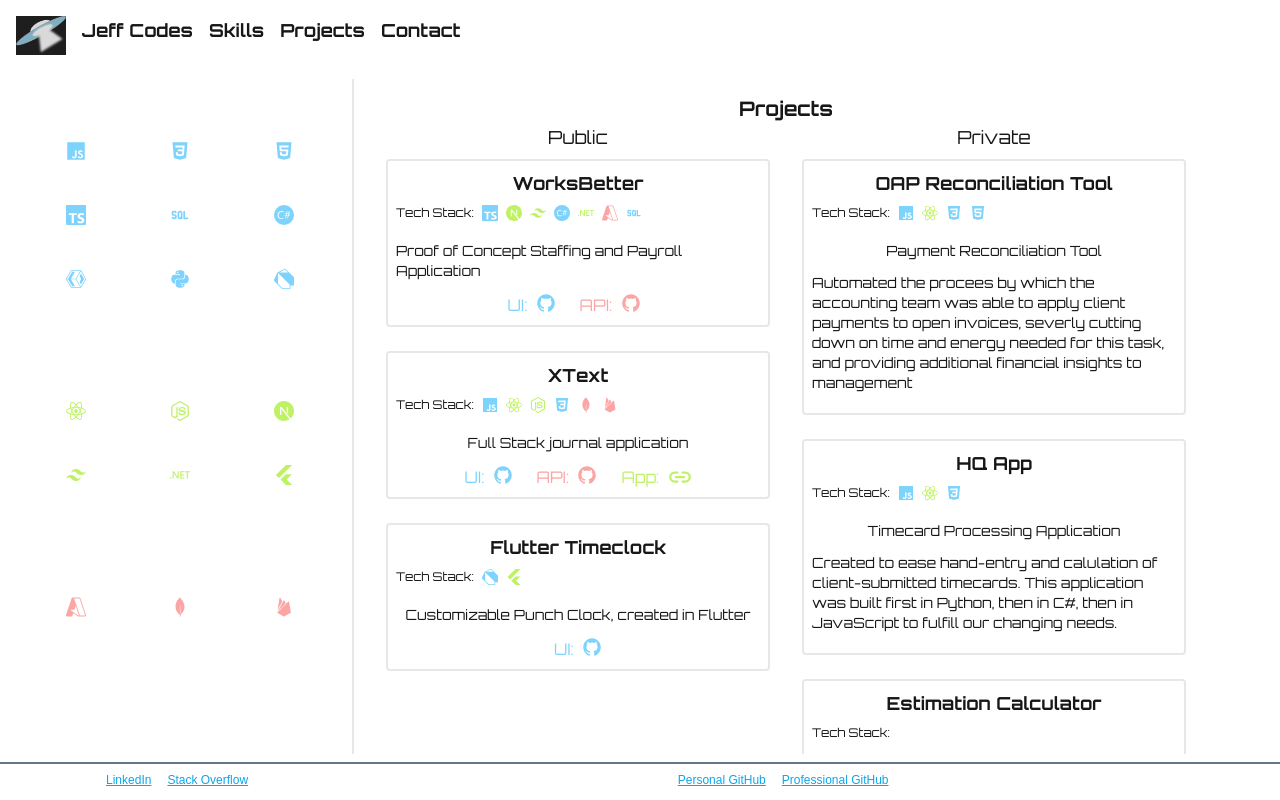
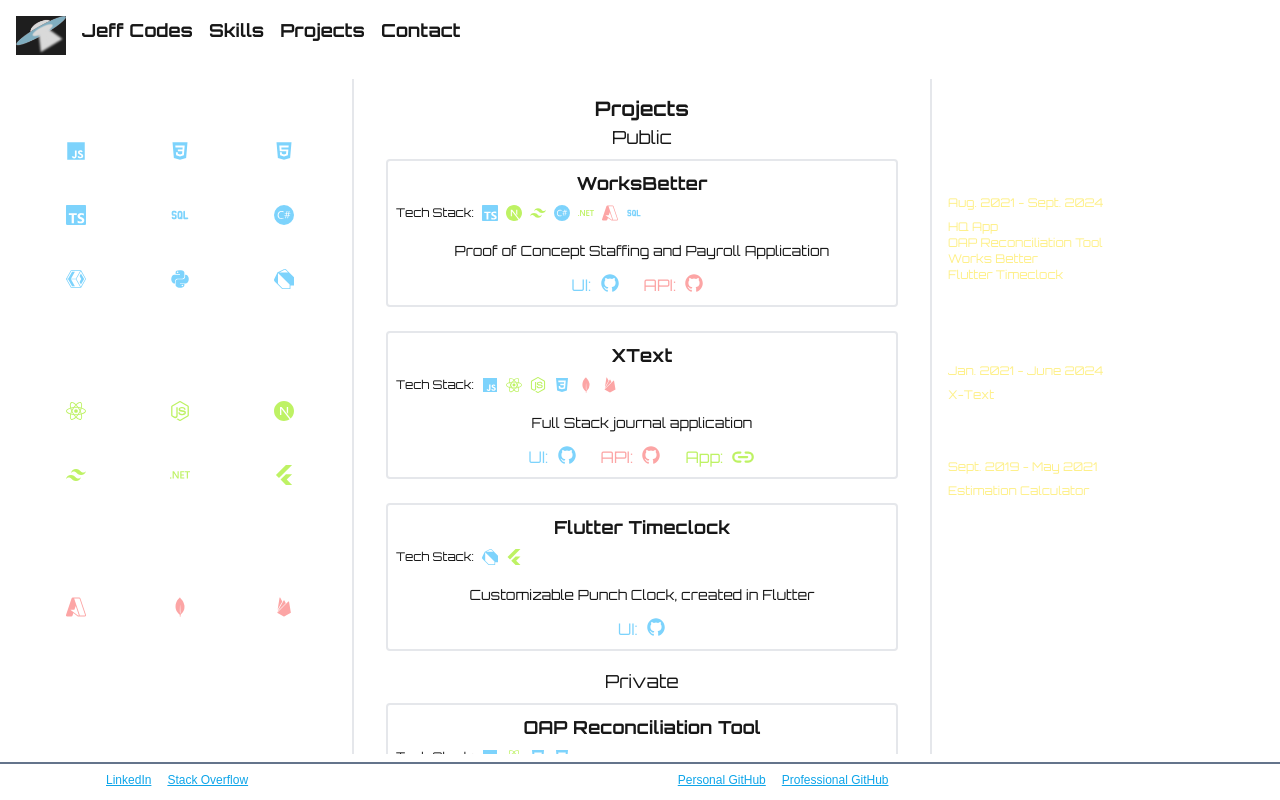
Before and after one commit to Cam06002/jeffcodes, a Next.js app: page / in a window 1280 px wide. Built offline with nearby package versions, Linux system fonts and the light colour scheme.

Commit message:
added experience, styling

```diff
--- /dev/null
+++ b/src/app/components/experience.tsx
@@ -0,0 +1,35 @@
+
+
+export default function Experience(){
+  return(
+    <div className="flex flex-col m-4 text-yellow-200">
+      <h1 className="font-bold text-xl text-white mb-2">Experience</h1>
+      <div className="my-4">
+        <h3 className="text-white">Junior Software Engineer - Employnet</h3>
+        <p className="text-xs mb-2">Aug. 2021 - Sept. 2024</p>
+        <ul className="text-xs">
+          <li>HQ App</li>
+          <li>OAP Reconciliation Tool</li>
+          <li>Works Better</li>
+          <li>Flutter Timeclock</li>
+        </ul>
+      </div>
+
+      <div className="my-4">
+        <h3 className="text-white">Founder/Developer - Scout Design</h3>
+        <p className="text-xs mb-2">Jan. 2021 - June 2024</p>
+        <ul className="text-xs">
+          <li>X-Text</li>
+        </ul>
+      </div>
+
+      <div className="my-4">
+        <h3 className="text-white">Estimator - Valley Entry Systems</h3>
+        <p className="text-xs mb-2">Sept. 2019 - May 2021</p>
+        <ul className="text-xs">
+          <li>Estimation Calculator</li>
+        </ul>
+      </div>
+    </div>
+  )
+}
--- a/src/app/components/projectWrapper.tsx
+++ b/src/app/components/projectWrapper.tsx
@@ -5,7 +5,7 @@ export default function ProjectWrapper(
   {title: string, descript: string, stack: any, links?: any, descriptTwo?: string}
 ){
   return(
-    <div className="flex flex-col mx-4 mb-4 mt-2 border-2 rounded align-middle justify-center p-2 w-96">
+    <div className="flex flex-col mx-4 mb-4 mt-2 border-2 rounded align-middle justify-center p-2">
       <h2 className="font-bold text-lg justify-center flex">{title}</h2>
       <div className="flex flex-row align-baseline mb-3">
         <p className="mr-2 my-2 text-xs">Tech Stack:</p>
--- a/src/app/components/projects.tsx
+++ b/src/app/components/projects.tsx
@@ -128,9 +128,7 @@ export default function Projects() {
             descript="Customizable Punch Clock, created in Flutter"
             links={flutterTimeclockLinks}
           />
-        </div>
 
-        <div className="flex flex-col">
           <h3 className="text-center text-lg">Private</h3>
           <ProjectWrapper
             title="OAP Reconciliation Tool"
--- a/src/app/page.tsx
+++ b/src/app/page.tsx
@@ -2,18 +2,22 @@ import Languages from "./components/languages";
 import Frameworks from "./components/frameworks";
 import Cloud from "./components/cloud";
 import Projects from "./components/projects";
+import Experience from "./components/experience";
 
 export default function Home() {
   return (
     <div>
-      <main className="font-Orbitron flex flex-row">
-        <div className="flex flex-col border-r-2">
+      <main className="font-Orbitron flex flex-col max-w-full md:flex-row">
+        <div className="flex flex-row flex-wrap md:flex-col md:justify-start justify-center border-r-2 w-fit">
           <Languages />
           <Frameworks />
           <Cloud />
         </div>
-        <div className="flex flex-col">
+        <div className="flex md:flex-col border-r-2 md:w-1/2">
           <Projects />
+        </div>
+        <div className="flex md:flex-col">
+          <Experience />
         </div>
       </main>
     </div>
```
